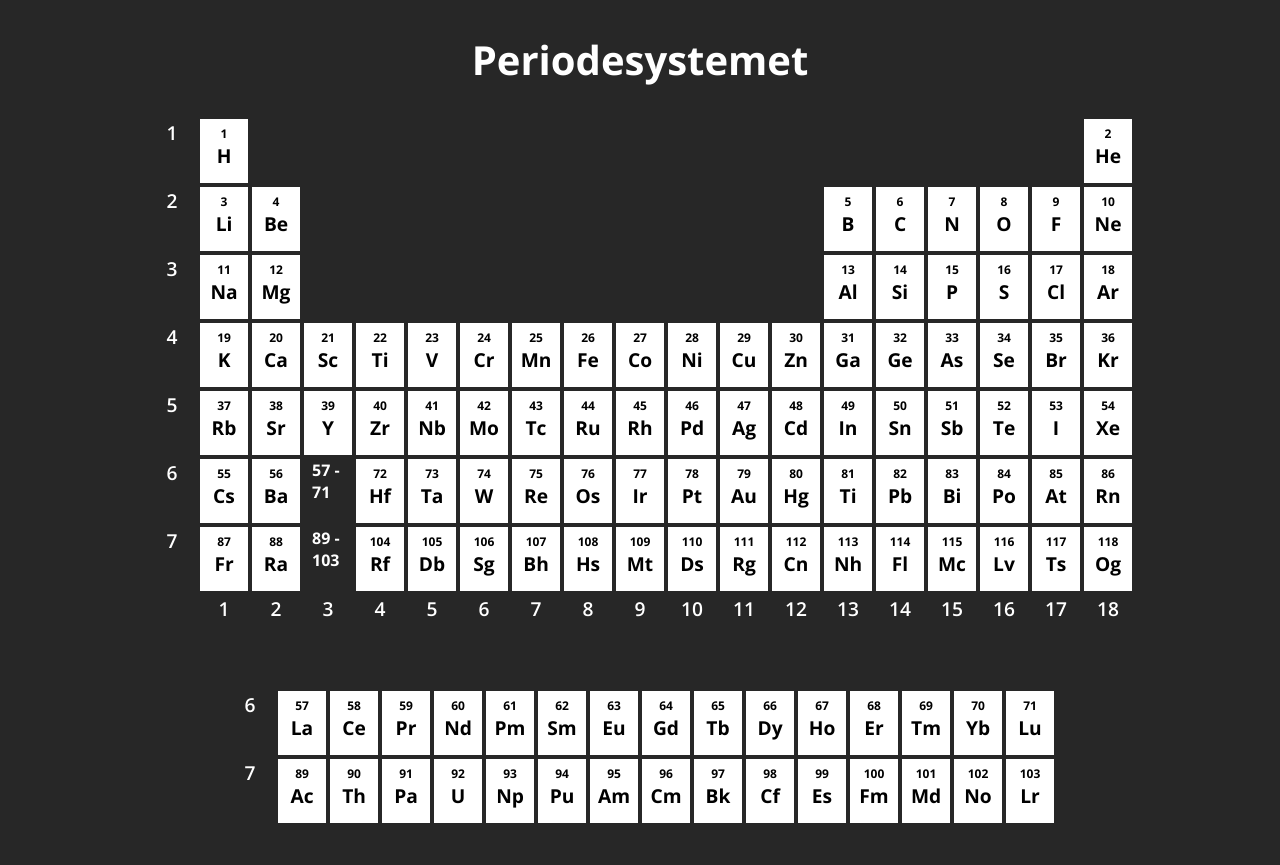
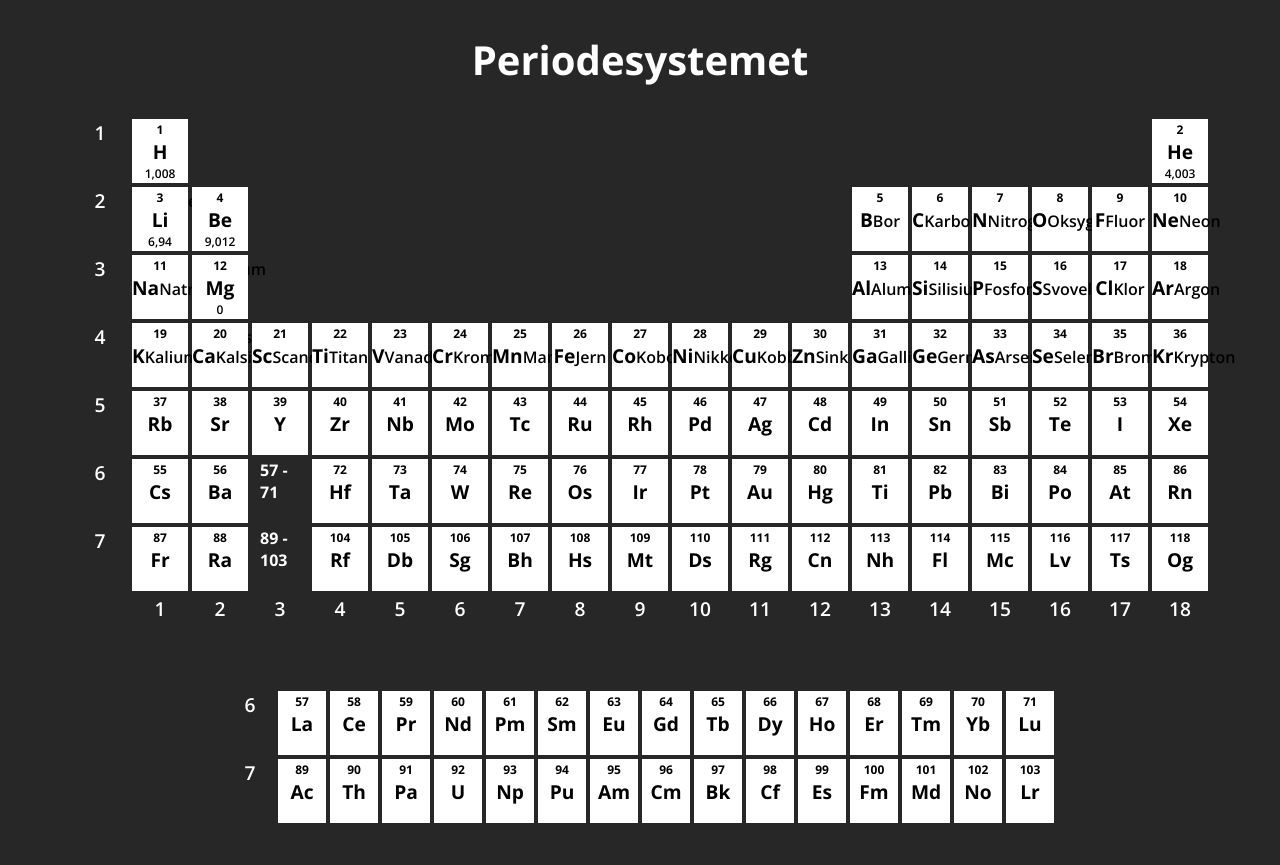
Before and after one commit to havardnyboe/Informasjonsteknologi-1, a PHP site: page / in a window 1280 px wide. Shown: the top 865 px of the page. Run offline with PHP 8.4, Linux system fonts and the light colour scheme.

Commit message:
Periodesystemet

```diff
--- a/37/Periodesystemet/index.html
+++ b/37/Periodesystemet/index.html
@@ -16,160 +16,165 @@
     <h1>Periodesystemet</h1>
 
     <secttion class="periodesystemet">
-        <div class="periode col-row-number">1</div>
-        <div class="periode"><span class="number">1</span>H</div>
-        <div class="periode whitespace-w1"></div>
-        <div class="periode"><span class="number">2</span>He</div>
-        <div class="periode col-row-number">2</div>
-        <div class="periode"><span class="number">3</span>Li</div>
-        <div class="periode"><span class="number">4</span>Be</div>
-        <div class="periode whitespace-w2"></div>
-        <div class="periode"><span class="number">5</span>B</div>
-        <div class="periode"><span class="number">6</span>C</div>
-        <div class="periode"><span class="number">7</span>N</div>
-        <div class="periode"><span class="number">8</span>O</div>
-        <div class="periode"><span class="number">9</span>F</div>
-        <div class="periode"><span class="number">10</span>Ne</div>
-        <div class="periode col-row-number">3</div>
-        <div class="periode"><span class="number">11</span>Na</div>
-        <div class="periode"><span class="number">12</span>Mg</div>
-        <div class="periode whitespace-w2"></div>
-        <div class="periode"><span class="number">13</span>Al</div>
-        <div class="periode"><span class="number">14</span>Si</div>
-        <div class="periode"><span class="number">15</span>P</div>
-        <div class="periode"><span class="number">16</span>S</div>
-        <div class="periode"><span class="number">17</span>Cl</div>
-        <div class="periode"><span class="number">18</span>Ar</div>
-        <div class="periode col-row-number">4</div>
-        <div class="periode"><span class="number">19</span>K</div>
-        <div class="periode"><span class="number">20</span>Ca</div>
-        <div class="periode"><span class="number">21</span>Sc</div>
-        <div class="periode"><span class="number">22</span>Ti</div>
-        <div class="periode"><span class="number">23</span>V</div>
-        <div class="periode"><span class="number">24</span>Cr</div>
-        <div class="periode"><span class="number">25</span>Mn</div>
-        <div class="periode"><span class="number">26</span>Fe</div>
-        <div class="periode"><span class="number">27</span>Co</div>
-        <div class="periode"><span class="number">28</span>Ni</div>
-        <div class="periode"><span class="number">29</span>Cu</div>
-        <div class="periode"><span class="number">30</span>Zn</div>
-        <div class="periode"><span class="number">31</span>Ga</div>
-        <div class="periode"><span class="number">32</span>Ge</div>
-        <div class="periode"><span class="number">33</span>As</div>
-        <div class="periode"><span class="number">34</span>Se</div>
-        <div class="periode"><span class="number">35</span>Br</div>
-        <div class="periode"><span class="number">36</span>Kr</div>
-        <div class="periode col-row-number">5</div>
-        <div class="periode"><span class="number">37</span>Rb</div>
-        <div class="periode"><span class="number">38</span>Sr</div>
-        <div class="periode"><span class="number">39</span>Y</div>
-        <div class="periode"><span class="number">40</span>Zr</div>
-        <div class="periode"><span class="number">41</span>Nb</div>
-        <div class="periode"><span class="number">42</span>Mo</div>
-        <div class="periode"><span class="number">43</span>Tc</div>
-        <div class="periode"><span class="number">44</span>Ru</div>
-        <div class="periode"><span class="number">45</span>Rh</div>
-        <div class="periode"><span class="number">46</span>Pd</div>
-        <div class="periode"><span class="number">47</span>Ag</div>
-        <div class="periode"><span class="number">48</span>Cd</div>
-        <div class="periode"><span class="number">49</span>In</div>
-        <div class="periode"><span class="number">50</span>Sn</div>
-        <div class="periode"><span class="number">51</span>Sb</div>
-        <div class="periode"><span class="number">52</span>Te</div>
-        <div class="periode"><span class="number">53</span>I</div>
-        <div class="periode"><span class="number">54</span>Xe</div>
-        <div class="periode col-row-number">6</div>
-        <div class="periode"><span class="number">55</span>Cs</div>
-        <div class="periode"><span class="number">56</span>Ba</div>
-        <div class="periode extern-row">57 - 71</div>
-        <div class="periode"><span class="number">72</span>Hf</div>
-        <div class="periode"><span class="number">73</span>Ta</div>
-        <div class="periode"><span class="number">74</span>W</div>
-        <div class="periode"><span class="number">75</span>Re</div>
-        <div class="periode"><span class="number">76</span>Os</div>
-        <div class="periode"><span class="number">77</span>Ir</div>
-        <div class="periode"><span class="number">78</span>Pt</div>
-        <div class="periode"><span class="number">79</span>Au</div>
-        <div class="periode"><span class="number">80</span>Hg</div>
-        <div class="periode"><span class="number">81</span>Ti</div>
-        <div class="periode"><span class="number">82</span>Pb</div>
-        <div class="periode"><span class="number">83</span>Bi</div>
-        <div class="periode"><span class="number">84</span>Po</div>
-        <div class="periode"><span class="number">85</span>At</div>
-        <div class="periode"><span class="number">86</span>Rn</div>
-        <div class="periode col-row-number">7</div>
-        <div class="periode"><span class="number">87</span>Fr</div>
-        <div class="periode"><span class="number">88</span>Ra</div>
-        <div class="periode extern-row">89 - 103</div>
-        <div class="periode"><span class="number">104</span>Rf</div>
-        <div class="periode"><span class="number">105</span>Db</div>
-        <div class="periode"><span class="number">106</span>Sg</div>
-        <div class="periode"><span class="number">107</span>Bh</div>
-        <div class="periode"><span class="number">108</span>Hs</div>
-        <div class="periode"><span class="number">109</span>Mt</div>
-        <div class="periode"><span class="number">110</span>Ds</div>
-        <div class="periode"><span class="number">111</span>Rg</div>
-        <div class="periode"><span class="number">112</span>Cn</div>
-        <div class="periode"><span class="number">113</span>Nh</div>
-        <div class="periode"><span class="number">114</span>Fl</div>
-        <div class="periode"><span class="number">115</span>Mc</div>
-        <div class="periode"><span class="number">116</span>Lv</div>
-        <div class="periode"><span class="number">117</span>Ts</div>
-        <div class="periode"><span class="number">118</span>Og</div>
-        <div class="periode col-row-number"></div>
-        <div class="periode col-row-number">1</div>
-        <div class="periode col-row-number">2</div>
-        <div class="periode col-row-number">3</div>
-        <div class="periode col-row-number">4</div>
-        <div class="periode col-row-number">5</div>
-        <div class="periode col-row-number">6</div>
-        <div class="periode col-row-number">7</div>
-        <div class="periode col-row-number">8</div>
-        <div class="periode col-row-number">9</div>
-        <div class="periode col-row-number">10</div>
-        <div class="periode col-row-number">11</div>
-        <div class="periode col-row-number">12</div>
-        <div class="periode col-row-number">13</div>
-        <div class="periode col-row-number">14</div>
-        <div class="periode col-row-number">15</div>
-        <div class="periode col-row-number">16</div>
-        <div class="periode col-row-number">17</div>
-        <div class="periode col-row-number">18</div>
+        <div class="col-row-number">1</div>
+        <div class="periode"><span class="number">1</span>H<span class="atom-weight">1,008</span><span
+                class="description">Hydrogen</span></div>
+        <div class="whitespace-w1"></div>
+        <div class="periode"><span class="number">2</span>He<span class="atom-weight">4,003</span><span
+                class="description">Helium</span></div>
+        <div class="col-row-number">2</div>
+        <div class="periode"><span class="number">3</span>Li<span class="atom-weight">6,94</span><span
+                class="description">Litium</span></div>
+        <div class="periode"><span class="number">4</span>Be<span class="atom-weight">9,012</span><span
+                class="description">Beryllium</span></div>
+        <div class="whitespace-w2"></div>
+        <div class="periode"><span class="number">5</span>B<span class="description">Bor</span></div>
+        <div class="periode"><span class="number">6</span>C<span class="description">Karbon</span></div>
+        <div class="periode"><span class="number">7</span>N<span class="description">Nitrogen</span></div>
+        <div class="periode"><span class="number">8</span>O<span class="description">Oksygen</span></div>
+        <div class="periode"><span class="number">9</span>F<span class="description">Fluor</span></div>
+        <div class="periode"><span class="number">10</span>Ne<span class="description">Neon</span></div>
+        <div class="col-row-number">3</div>
+        <div class="periode"><span class="number">11</span>Na<span class="description">Natrium</span></div>
+        <div class="periode"><span class="number">12</span>Mg<span class="atom-weight">0</span><span
+                class="description">Magnesium</span></div>
+        <div class="whitespace-w2"></div>
+        <div class="periode"><span class="number">13</span>Al<span class="description">Aluminium</span></div>
+        <div class="periode"><span class="number">14</span>Si<span class="description">Silisium</span></div>
+        <div class="periode"><span class="number">15</span>P<span class="description">Fosfor</span></div>
+        <div class="periode"><span class="number">16</span>S<span class="description">Svovel</span></div>
+        <div class="periode"><span class="number">17</span>Cl<span class="description">Klor</span></div>
+        <div class="periode"><span class="number">18</span>Ar<span class="description">Argon</span></div>
+        <div class="col-row-number">4</div>
+        <div class="periode"><span class="number">19</span>K<span class="description">Kalium</span></div>
+        <div class="periode"><span class="number">20</span>Ca<span class="description">Kalsium</span></div>
+        <div class="periode"><span class="number">21</span>Sc<span class="description">Scandium</span></div>
+        <div class="periode"><span class="number">22</span>Ti<span class="description">Titan</span></div>
+        <div class="periode"><span class="number">23</span>V<span class="description">Vanadium</span></div>
+        <div class="periode"><span class="number">24</span>Cr<span class="description">Krom</span></div>
+        <div class="periode"><span class="number">25</span>Mn<span class="description">Mangan</span></div>
+        <div class="periode"><span class="number">26</span>Fe<span class="description">Jern</span></div>
+        <div class="periode"><span class="number">27</span>Co<span class="description">Kobolt</span></div>
+        <div class="periode"><span class="number">28</span>Ni<span class="description">Nikkel</span></div>
+        <div class="periode"><span class="number">29</span>Cu<span class="description">Kobber</span></div>
+        <div class="periode"><span class="number">30</span>Zn<span class="description">Sink</span></div>
+        <div class="periode"><span class="number">31</span>Ga<span class="description">Gallium</span></div>
+        <div class="periode"><span class="number">32</span>Ge<span class="description">Germanium</span></div>
+        <div class="periode"><span class="number">33</span>As<span class="description">Arsen</span></div>
+        <div class="periode"><span class="number">34</span>Se<span class="description">Selen</span></div>
+        <div class="periode"><span class="number">35</span>Br<span class="description">Brom</span></div>
+        <div class="periode"><span class="number">36</span>Kr<span class="description">Krypton</span></div>
+        <div class="col-row-number">5</div>
+        <div class="periode"><span class="number">37</span>Rb<span class="description"></span></div>
+        <div class="periode"><span class="number">38</span>Sr<span class="description"></span></div>
+        <div class="periode"><span class="number">39</span>Y<span class="description"></span></div>
+        <div class="periode"><span class="number">40</span>Zr<span class="description"></span></div>
+        <div class="periode"><span class="number">41</span>Nb<span class="description"></span></div>
+        <div class="periode"><span class="number">42</span>Mo<span class="description"></span></div>
+        <div class="periode"><span class="number">43</span>Tc<span class="description"></span></div>
+        <div class="periode"><span class="number">44</span>Ru<span class="description"></span></div>
+        <div class="periode"><span class="number">45</span>Rh<span class="description"></span></div>
+        <div class="periode"><span class="number">46</span>Pd<span class="description"></span></div>
+        <div class="periode"><span class="number">47</span>Ag<span class="description"></span></div>
+        <div class="periode"><span class="number">48</span>Cd<span class="description"></span></div>
+        <div class="periode"><span class="number">49</span>In<span class="description"></span></div>
+        <div class="periode"><span class="number">50</span>Sn<span class="description"></span></div>
+        <div class="periode"><span class="number">51</span>Sb<span class="description"></span></div>
+        <div class="periode"><span class="number">52</span>Te<span class="description"></span></div>
+        <div class="periode"><span class="number">53</span>I<span class="description"></span></div>
+        <div class="periode"><span class="number">54</span>Xe<span class="description"></span></div>
+        <div class="col-row-number">6</div>
+        <div class="periode"><span class="number">55</span>Cs<span class="description"></span></div>
+        <div class="periode"><span class="number">56</span>Ba<span class="description"></span></div>
+        <div class="extern-row">57 - 71</div>
+        <div class="periode"><span class="number">72</span>Hf<span class="description"></span></div>
+        <div class="periode"><span class="number">73</span>Ta<span class="description"></span></div>
+        <div class="periode"><span class="number">74</span>W<span class="description"></span></div>
+        <div class="periode"><span class="number">75</span>Re<span class="description"></span></div>
+        <div class="periode"><span class="number">76</span>Os<span class="description"></span></div>
+        <div class="periode"><span class="number">77</span>Ir<span class="description"></span></div>
+        <div class="periode"><span class="number">78</span>Pt<span class="description"></span></div>
+        <div class="periode"><span class="number">79</span>Au<span class="description"></span></div>
+        <div class="periode"><span class="number">80</span>Hg<span class="description"></span></div>
+        <div class="periode"><span class="number">81</span>Ti<span class="description"></span></div>
+        <div class="periode"><span class="number">82</span>Pb<span class="description"></span></div>
+        <div class="periode"><span class="number">83</span>Bi<span class="description"></span></div>
+        <div class="periode"><span class="number">84</span>Po<span class="description"></span></div>
+        <div class="periode"><span class="number">85</span>At<span class="description"></span></div>
+        <div class="periode"><span class="number">86</span>Rn<span class="description"></span></div>
+        <div class="col-row-number">7</div>
+        <div class="periode"><span class="number">87</span>Fr<span class="description"></span></div>
+        <div class="periode"><span class="number">88</span>Ra<span class="description"></span></div>
+        <div class="extern-row">89 - 103</div>
+        <div class="periode"><span class="number">104</span>Rf<span class="description"></span></div>
+        <div class="periode"><span class="number">105</span>Db<span class="description"></span></div>
+        <div class="periode"><span class="number">106</span>Sg<span class="description"></span></div>
+        <div class="periode"><span class="number">107</span>Bh<span class="description"></span></div>
+        <div class="periode"><span class="number">108</span>Hs<span class="description"></span></div>
+        <div class="periode"><span class="number">109</span>Mt<span class="description"></span></div>
+        <div class="periode"><span class="number">110</span>Ds<span class="description"></span></div>
+        <div class="periode"><span class="number">111</span>Rg<span class="description"></span></div>
+        <div class="periode"><span class="number">112</span>Cn<span class="description"></span></div>
+        <div class="periode"><span class="number">113</span>Nh<span class="description"></span></div>
+        <div class="periode"><span class="number">114</span>Fl<span class="description"></span></div>
+        <div class="periode"><span class="number">115</span>Mc<span class="description"></span></div>
+        <div class="periode"><span class="number">116</span>Lv<span class="description"></span></div>
+        <div class="periode"><span class="number">117</span>Ts<span class="description"></span></div>
+        <div class="periode"><span class="number">118</span>Og<span class="description"></span></div>
+        <div class="col-row-number"></div>
+        <div class="col-row-number">1</div>
+        <div class="col-row-number">2</div>
+        <div class="col-row-number">3</div>
+        <div class="col-row-number">4</div>
+        <div class="col-row-number">5</div>
+        <div class="col-row-number">6</div>
+        <div class="col-row-number">7</div>
+        <div class="col-row-number">8</div>
+        <div class="col-row-number">9</div>
+        <div class="col-row-number">10</div>
+        <div class="col-row-number">11</div>
+        <div class="col-row-number">12</div>
+        <div class="col-row-number">13</div>
+        <div class="col-row-number">14</div>
+        <div class="col-row-number">15</div>
+        <div class="col-row-number">16</div>
+        <div class="col-row-number">17</div>
+        <div class="col-row-number">18</div>
     </secttion>
 
     <section class="periode-extern-row">
-        <div class="periode col-row-number">6</div>
-        <div class="periode"><span class="number">57</span>La</div>
-        <div class="periode"><span class="number">58</span>Ce</div>
-        <div class="periode"><span class="number">59</span>Pr</div>
-        <div class="periode"><span class="number">60</span>Nd</div>
-        <div class="periode"><span class="number">61</span>Pm</div>
-        <div class="periode"><span class="number">62</span>Sm</div>
-        <div class="periode"><span class="number">63</span>Eu</div>
-        <div class="periode"><span class="number">64</span>Gd</div>
-        <div class="periode"><span class="number">65</span>Tb</div>
-        <div class="periode"><span class="number">66</span>Dy</div>
-        <div class="periode"><span class="number">67</span>Ho</div>
-        <div class="periode"><span class="number">68</span>Er</div>
-        <div class="periode"><span class="number">69</span>Tm</div>
-        <div class="periode"><span class="number">70</span>Yb</div>
-        <div class="periode"><span class="number">71</span>Lu</div>
-        <div class="periode col-row-number">7</div>
-        <div class="periode"><span class="number">89</span>Ac</div>
-        <div class="periode"><span class="number">90</span>Th</div>
-        <div class="periode"><span class="number">91</span>Pa</div>
-        <div class="periode"><span class="number">92</span>U</div>
-        <div class="periode"><span class="number">93</span>Np</div>
-        <div class="periode"><span class="number">94</span>Pu</div>
-        <div class="periode"><span class="number">95</span>Am</div>
-        <div class="periode"><span class="number">96</span>Cm</div>
-        <div class="periode"><span class="number">97</span>Bk</div>
-        <div class="periode"><span class="number">98</span>Cf</div>
-        <div class="periode"><span class="number">99</span>Es</div>
-        <div class="periode"><span class="number">100</span>Fm</div>
-        <div class="periode"><span class="number">101</span>Md</div>
-        <div class="periode"><span class="number">102</span>No</div>
-        <div class="periode"><span class="number">103</span>Lr</div>
+        <div class="col-row-number">6</div>
+        <div class="periode"><span class="number">57</span>La<span class="description"></span></div>
+        <div class="periode"><span class="number">58</span>Ce<span class="description"></span></div>
+        <div class="periode"><span class="number">59</span>Pr<span class="description"></span></div>
+        <div class="periode"><span class="number">60</span>Nd<span class="description"></span></div>
+        <div class="periode"><span class="number">61</span>Pm<span class="description"></span></div>
+        <div class="periode"><span class="number">62</span>Sm<span class="description"></span></div>
+        <div class="periode"><span class="number">63</span>Eu<span class="description"></span></div>
+        <div class="periode"><span class="number">64</span>Gd<span class="description"></span></div>
+        <div class="periode"><span class="number">65</span>Tb<span class="description"></span></div>
+        <div class="periode"><span class="number">66</span>Dy<span class="description"></span></div>
+        <div class="periode"><span class="number">67</span>Ho<span class="description"></span></div>
+        <div class="periode"><span class="number">68</span>Er<span class="description"></span></div>
+        <div class="periode"><span class="number">69</span>Tm<span class="description"></span></div>
+        <div class="periode"><span class="number">70</span>Yb<span class="description"></span></div>
+        <div class="periode"><span class="number">71</span>Lu<span class="description"></span></div>
+        <div class="col-row-number">7</div>
+        <div class="periode"><span class="number">89</span>Ac<span class="description"></span></div>
+        <div class="periode"><span class="number">90</span>Th<span class="description"></span></div>
+        <div class="periode"><span class="number">91</span>Pa<span class="description"></span></div>
+        <div class="periode"><span class="number">92</span>U<span class="description"></span></div>
+        <div class="periode"><span class="number">93</span>Np<span class="description"></span></div>
+        <div class="periode"><span class="number">94</span>Pu<span class="description"></span></div>
+        <div class="periode"><span class="number">95</span>Am<span class="description"></span></div>
+        <div class="periode"><span class="number">96</span>Cm<span class="description"></span></div>
+        <div class="periode"><span class="number">97</span>Bk<span class="description"></span></div>
+        <div class="periode"><span class="number">98</span>Cf<span class="description"></span></div>
+        <div class="periode"><span class="number">99</span>Es<span class="description"></span></div>
+        <div class="periode"><span class="number">100</span>Fm<span class="description"></span></div>
+        <div class="periode"><span class="number">101</span>Md<span class="description"></span></div>
+        <div class="periode"><span class="number">102</span>No<span class="description"></span></div>
+        <div class="periode"><span class="number">103</span>Lr<span class="description"></span></div>
     </section>
 
 </body>
--- a/37/Periodesystemet/style.css
+++ b/37/Periodesystemet/style.css
@@ -6,7 +6,6 @@
 body {
     background-color: #272727;
     font-family: 'Open Sans', sans-serif;
-    /* width: 98vw; */
     display: flex;
     flex-direction: column;
     align-items: center;
@@ -20,7 +19,7 @@ h1 {
 
 .periodesystemet {
     display: grid;
-    grid-template-columns: repeat(19, 3rem);
+    grid-template-columns: repeat(19, 3.5rem);
     grid-template-rows: repeat(8, 4rem);
     grid-gap: 4px;
     margin: 2rem 0rem;
@@ -31,25 +30,51 @@ h1 {
     font-weight: 700;
     font-size: 1.2rem;
     text-align: center;
+    cursor: pointer;
+}
+
+.periode:hover {
+    position: relative;
+    top: -25px;
+    left: -28px;
+    width: 100px;
+    height: 100px;
+    border: 4px solid #272727;
+    z-index: 1;
+}
+
+.description {
+    font-size: 1rem;
+    font-weight: 600;
 }
 
 .number {
     display: block;
     font-size: .75rem;
-    margin-top: .4rem;
+    margin-top: .15rem;
+}
+
+.atom-weight {
+    display: block;
+    font-size: .75rem;
+    margin-bottom: .2rem;
+    font-weight: 600;
 }
 
 .extern-row {
     background-color: #272727;
     color: white;
+    font-weight: 700;
+    font-size: 1rem;
     padding-left: 8px;
-    font-size: 1rem;
     text-align: left;
 }
 
 .col-row-number {
     height: 30px;
     color: white;
+    font-size: 1.2rem;
+    text-align: center;
     background-color: #272727;
     font-weight: 600;
 }
```
